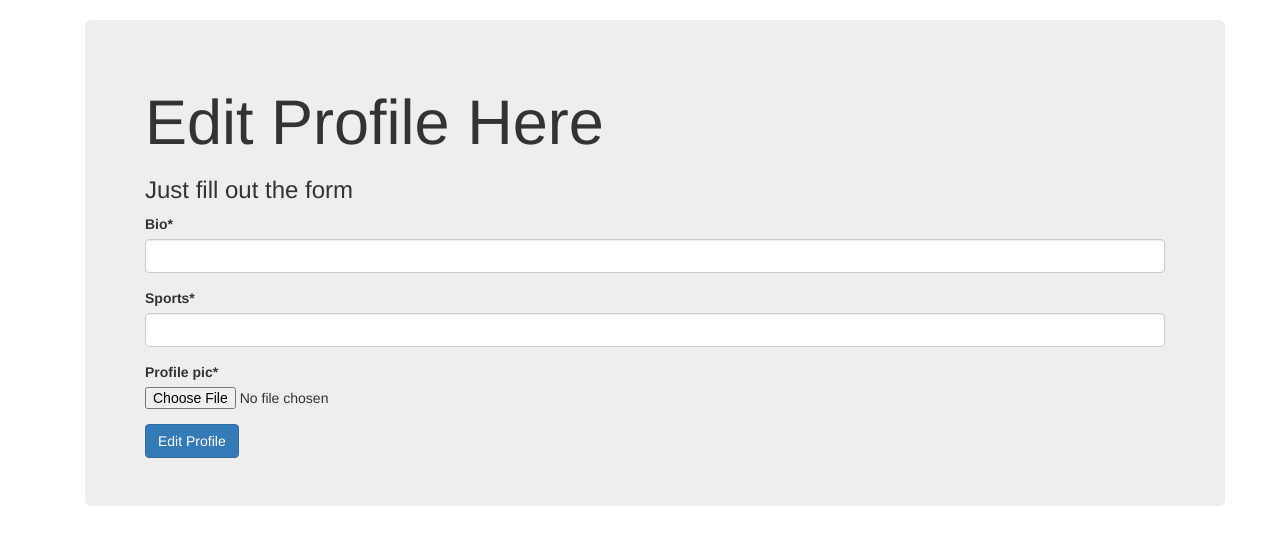
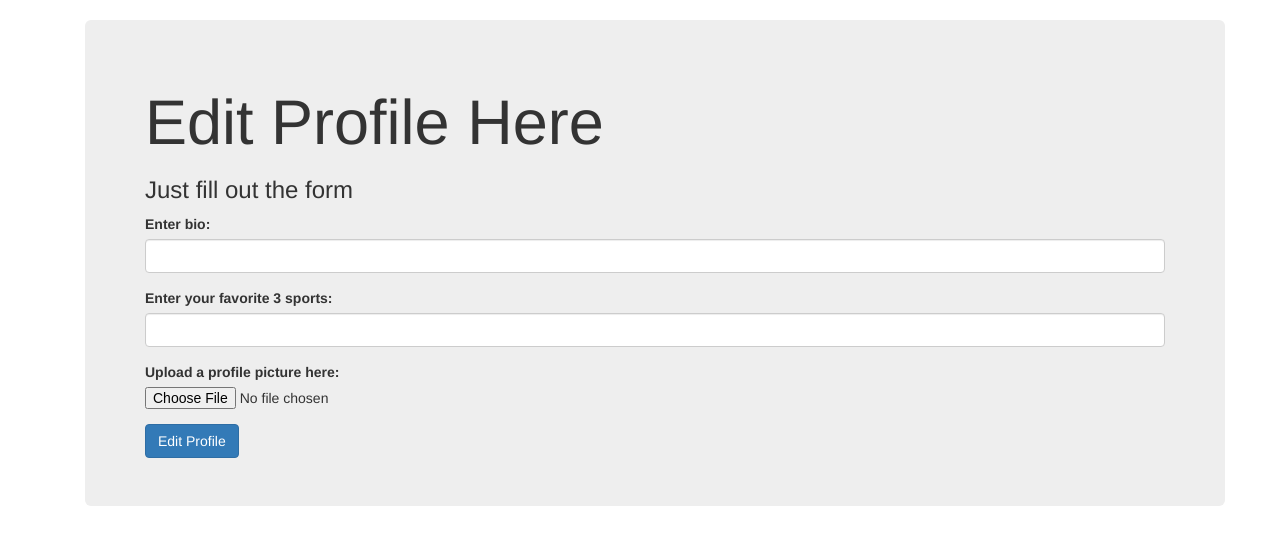
Before and after one commit to jmiranda-conncoll/Footisy, a Django app: page /signUps/editProfile/ in a window 1280 px wide. Shown: the part 51-596 px from the top of the page. Run offline with Django 3.2, Linux system fonts and the light colour scheme; the visitor is signed in with stand-in values (Sample User, id 1); some libraries are stand-ins or nearby versions.

Commit message:
production ready

```diff
--- a/signUps/forms.py
+++ b/signUps/forms.py
@@ -20,6 +20,9 @@ class LoginForm(forms.ModelForm):
         }
 
 class UserProfileInfoForm(forms.ModelForm):
+    bio = forms.CharField(label='Enter bio:', required=False)
+    sports = forms.CharField(label='Enter your favorite 3 sports:', required=False)
+    profile_pic = forms.ImageField(label='Upload a profile picture here:', required=False)
     class Meta():
         model = Accounts
         fields = ('bio','sports','profile_pic')
--- a/signUps/templates/createGame.html
+++ b/signUps/templates/createGame.html
@@ -190,6 +190,7 @@
     <br>
     <button onclick="getPositionMarker()" class="btn btn-success" type="button" id="space2">Lock Location</button>
     <button onclick="unlock()" class="btn btn-warning" type="button" id="space">Unlock Location</button>
+    <h3>MAKE SURE TO LOCK LOCATION BEFORE COMPLETING FORM</h3>
     <br>
 <form enctype="multipart/form-data" method="POST">
           {% csrf_token %}
--- a/signUps/templates/editProfile.html
+++ b/signUps/templates/editProfile.html
@@ -4,6 +4,7 @@
 {% block body_block %}
   <div class="container">
     <div class="jumbotron">
+    {% if not saved %}
         <h1>Edit Profile Here</h1>
         <h3>Just fill out the form</h3>
 <form enctype="multipart/form-data" method="POST">
@@ -11,6 +12,11 @@
           {{ user_profile_form|crispy }}
           <input type="submit" name="" class="btn btn-primary" value="Edit Profile">
         </form>
+    {% else %}
+
+    <h1>Information saved successfully</h1>
+
+    {% endif %}
 
     </div>
   </div>
--- a/signUps/views.py
+++ b/signUps/views.py
@@ -98,11 +98,15 @@ def profile(request):
 
 @login_required
 def editProfile(request):
+    saved = False
     if request.method == 'POST':
         user_profile_form = UserProfileInfoForm(data=request.POST,files = request.FILES)
         if user_profile_form.is_valid():
             bio = request.POST["bio"]
-            pro_pic = request.FILES["profile_pic"]
+            if (request.POST["profile_pic"] != ''):
+                pro_pic = request.FILES["profile_pic"]
+            else:
+                pro_pic = ""
             sports = request.POST["sports"]
             user = request.user
             a = Accounts.objects.get(user_id = user.id)
@@ -120,12 +124,14 @@ def editProfile(request):
             #make sure none of the fields are required
 
             a.save()
+            saved = True
         else:
             print(user_profile_form.errors)
     else:
         user_profile_form = UserProfileInfoForm()
     return render(request,'editProfile.html',
-                          {'user_profile_form':user_profile_form,})
+                          {'user_profile_form':user_profile_form,
+                          "saved":saved})
 
 @login_required
 def createGame(request):
```
